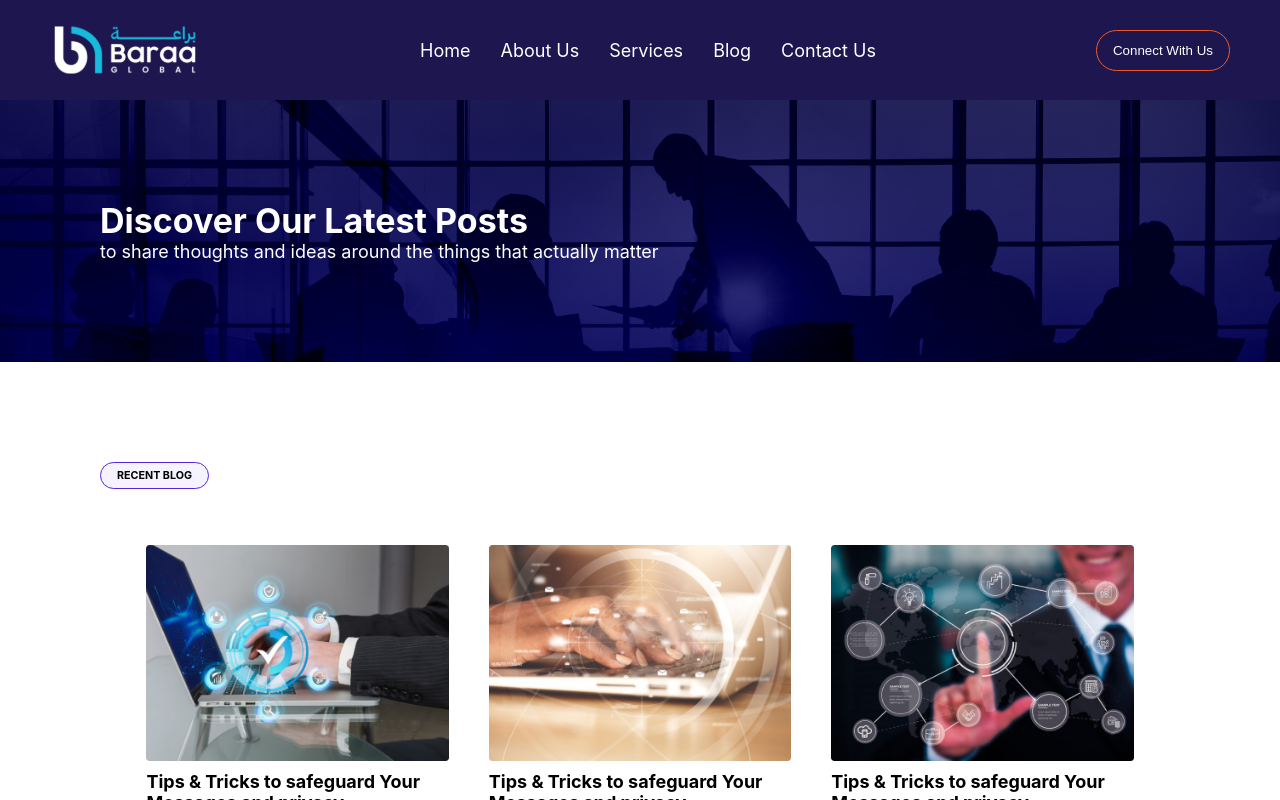
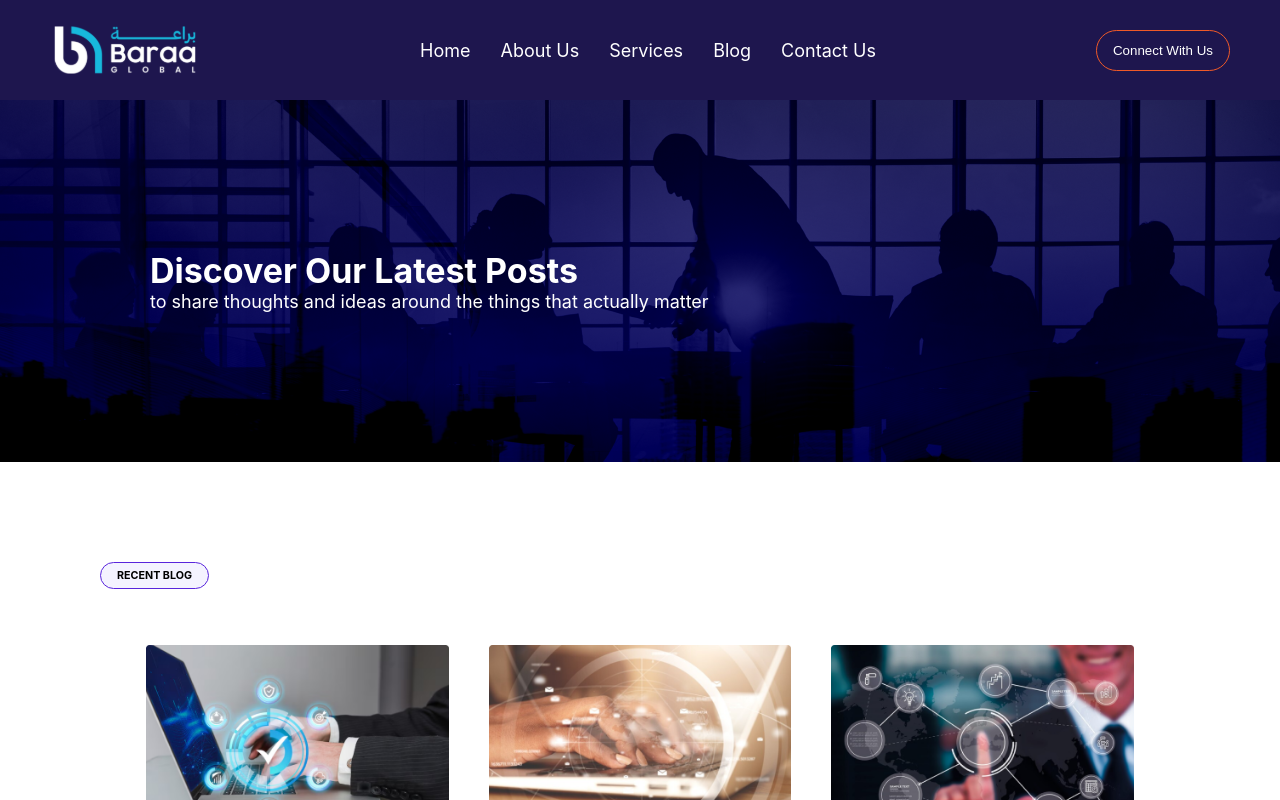
Before and after one commit to MuhammedDilshan/baraa, a React (Create React App) app: page /blog in a window 1280 px wide. Shown: the top 800 px of the page. Built offline with nearby package versions, Linux system fonts and the light colour scheme.

Commit message:
complted all

```diff
--- a/src/Components/AboutSpotlight/AboutSpotlight.css
+++ b/src/Components/AboutSpotlight/AboutSpotlight.css
@@ -1,9 +1,10 @@
 .aboutspotlight {
-    padding: 100px;
+    padding: 150px;
     display: flex;
     justify-content: start;
     align-items: end;
     background: url(../../Assets/Images/aboutspotlight.png);
+    background-attachment: fixed;
 }
 
 .aboutspotlight .content {
--- a/src/Components/BlogSpotlight/BlogSpotlight.css
+++ b/src/Components/BlogSpotlight/BlogSpotlight.css
@@ -1,9 +1,10 @@
 .blogSpotlight {
-    padding: 100px;
+    padding: 150px;
     display: flex;
     justify-content: start;
     align-items: end;
     background: url(../../Assets/Images/aboutspotlight.png);
+    background-attachment: fixed;
 }
 
 .blogSpotlight .content {
--- a/src/Components/ContactSpotlight/ContactSpotlight.css
+++ b/src/Components/ContactSpotlight/ContactSpotlight.css
@@ -1,9 +1,10 @@
 .contactspotlight {
-    padding: 100px;
+    padding: 150px;
     display: flex;
     justify-content: start;
     align-items: end;
     background: url(../../Assets/Images/aboutspotlight.png);
+    background-attachment: fixed;
 }
 
 .contactspotlight .content {
--- a/src/Components/ServiceSpotlight/ServiceSpotlight.css
+++ b/src/Components/ServiceSpotlight/ServiceSpotlight.css
@@ -5,6 +5,7 @@
     align-items: end;
     background: url(../../Assets/Images/Home.png);
     height: 30vh;
+    background-attachment: fixed;
 }
 
 .service-spotlight .content {
--- a/src/Components/Spotlight/Spotlight.css
+++ b/src/Components/Spotlight/Spotlight.css
@@ -6,6 +6,7 @@
     display: flex;
     align-items: end;
     width: 100%;
+    background-attachment: fixed;
 }
 
 .spotlight .content {
```
